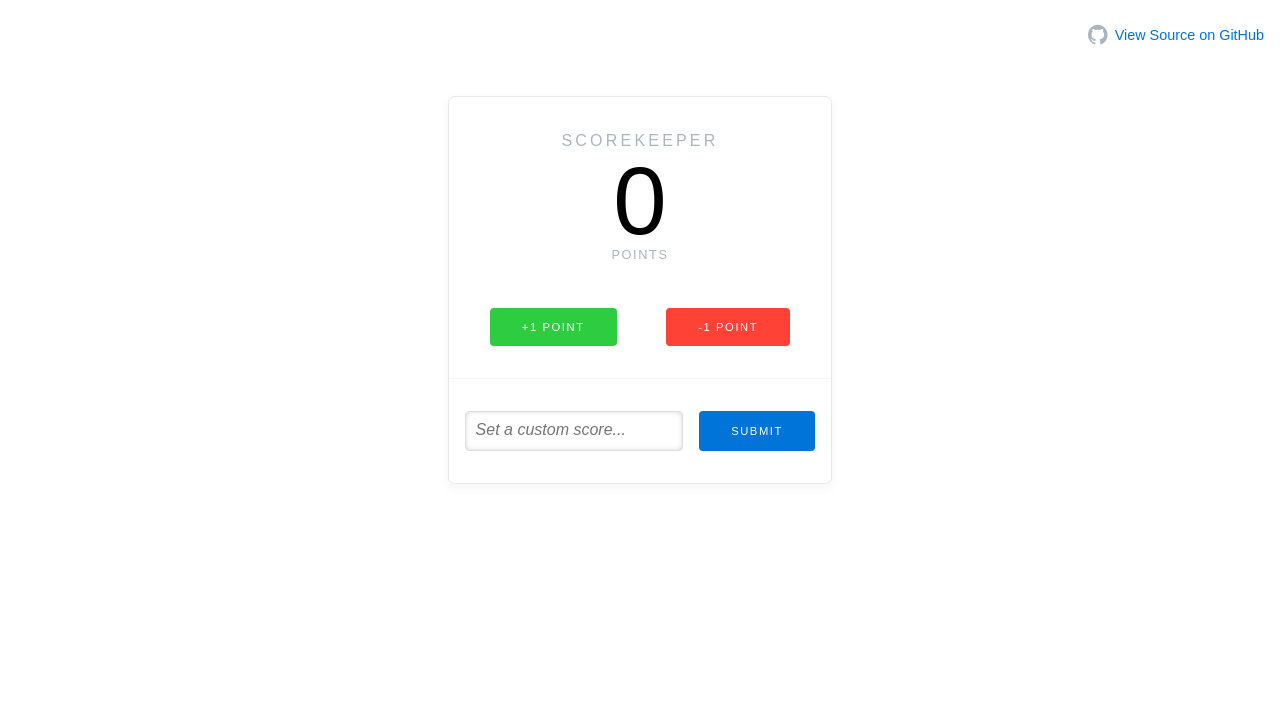
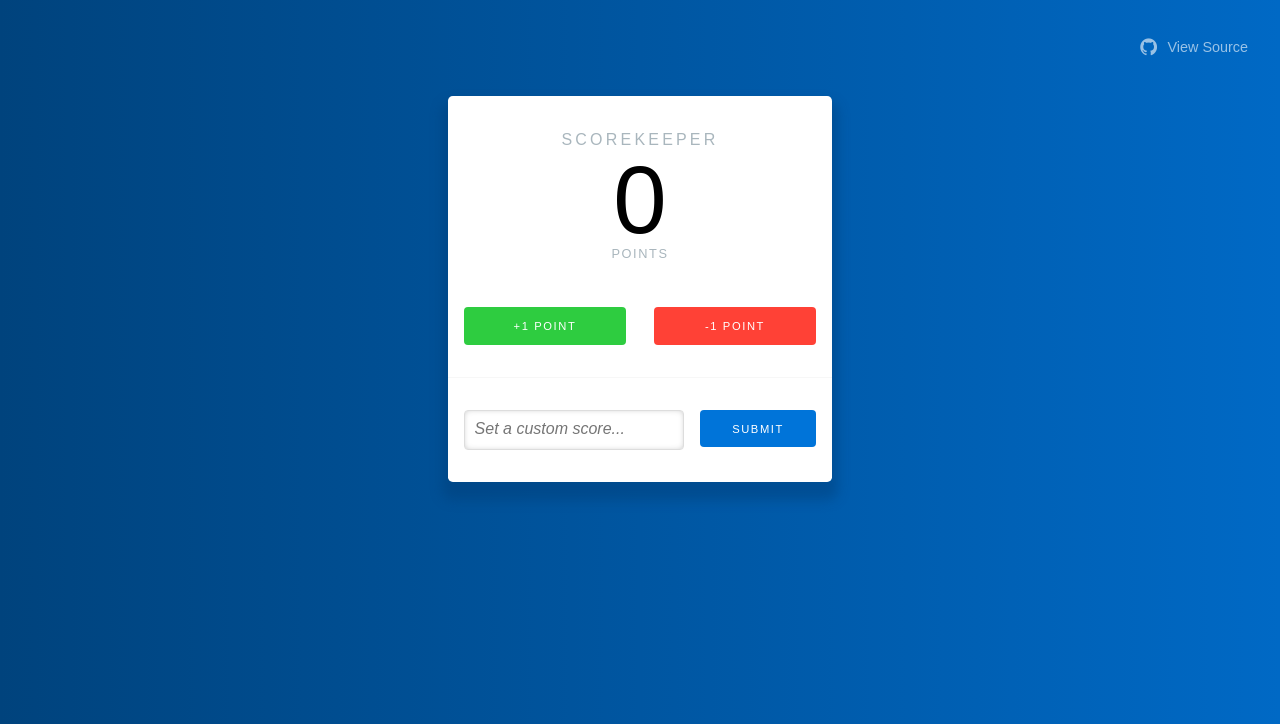
Before and after one commit to mginnard/scorekeeper, a PHP site: page / in a window 1280 px wide. Shown: the top 724 px of the page. Run offline with PHP 8.4, Linux system fonts and the light colour scheme.

Commit message:
update layout, background

```diff
--- a/index.html
+++ b/index.html
@@ -1,6 +1,7 @@
 <!DOCTYPE html>
 <html>
   <head>
+    <meta name="viewport" content="width=device-width, initial-scale=1">
     <title>Scorekeeper</title>
     <link rel='stylesheet' href='https://fonts.googleapis.com/css?family=Open+Sans:400,300italic,300,400italic,600,600italic,700,700italic' type='text/css' />
     <link rel="stylesheet" href="http://code.ionicframework.com/ionicons/2.0.1/css/ionicons.min.css" type="text/css" />
@@ -10,7 +11,7 @@
   </head>
   <body>
     <section class="container">
-      <a class="link-github" href="https://github.com/mginnard/scorekeeper" title="View Source on Github"><span class="icon ion-social-github"></span> View Source on GitHub</a>
+      <a class="link-github" href="https://github.com/mginnard/scorekeeper" title="View Source on Github"><span class="icon ion-social-github"></span> View Source</a>
       <article class="card">
         <div class="card-display">
           <div class="card-title">Scorekeeper</div>
@@ -23,7 +24,9 @@
         </div>
         <div class="card-footer">
           <input id="custom-score-input" type="number" min="0" placeholder="Set a custom score..." />
-          <button class="button-score" id="custom-score-button">Submit</button>
+          <div class="button-score-wrapper">
+            <button class="button-score" id="custom-score-button">Submit</button>
+          </div>
         </div>
       </article>
     </section>
--- a/static/css/site.css
+++ b/static/css/site.css
@@ -12,33 +12,33 @@ body {
   font-family: "Source Sans Pro", sans-serif;
   text-rendering: optimizeLegibility;
   font-kerning: normal;
-  margin: 6rem 2rem; }
+  margin: 6rem 2rem;
+  background: linear-gradient(to left, #0069c5, #00437d); }
 
 .link-github {
   position: absolute;
-  top: 1rem;
-  right: 1rem;
+  top: 2rem;
+  right: 2rem;
   text-decoration: none;
-  color: #0074D9;
+  color: rgba(255, 255, 255, 0.6);
   font-size: .9rem; }
   .link-github:hover {
-    color: #0059a6; }
+    color: #FFFFFF; }
     .link-github:hover .icon {
-      color: #0074D9; }
+      color: #FFFFFF; }
   .link-github .icon {
     position: relative;
-    top: .2rem;
-    color: #a9b6bd;
-    font-size: 1.4rem;
-    margin-right: .2rem; }
+    top: .1rem;
+    color: rgba(255, 255, 255, 0.6);
+    font-size: 1.2rem;
+    margin-right: .4rem; }
 
 .card {
   background-color: #FFFFFF;
   max-width: 24rem;
   margin: 0 auto;
-  box-shadow: 0px 4px 8px 2px rgba(0, 0, 0, 0.03);
-  border-radius: .4rem;
-  border: 1px solid #e9e9e9; }
+  box-shadow: 0px 12px 12px 6px rgba(0, 61, 115, 0.4);
+  border-radius: .3rem; }
 
 .card-title {
   text-transform: uppercase;
@@ -63,28 +63,32 @@ body {
   letter-spacing: .1rem; }
 
 .card-button-group {
-  display: flex;
-  justify-content: space-around;
   padding: 1rem 1rem 2rem; }
+  @media screen and (min-width: 32rem) {
+    .card-button-group {
+      display: flex;
+      justify-content: space-between; } }
 
 button {
+  width: 100%;
   font-size: .7rem;
   text-transform: uppercase;
   letter-spacing: .1rem;
   cursor: pointer;
   border: none;
   padding: .8rem 2rem;
+  margin-bottom: 1rem;
   color: #FFFFFF;
   border-radius: 4px;
   transition: all 80ms ease-in-out; }
-  button:hover {
-    transform: scale(1.1); }
+  @media screen and (min-width: 32rem) {
+    button {
+      width: 46%;
+      margin-bottom: 0; }
+      button:hover {
+        transform: scale(1.1); } }
   button:focus {
     outline: 0; }
-
-.button-increase,
-.button-decrease {
-  margin: 0 .4rem; }
 
 .button-increase {
   background-color: #2ECC40; }
@@ -92,9 +96,16 @@ button {
 .button-decrease {
   background-color: #FF4136; }
 
+.button-score-wrapper {
+  margin-top: 1rem; }
+  @media screen and (min-width: 32rem) {
+    .button-score-wrapper {
+      margin-left: 1rem;
+      margin-top: 0; } }
+
 .button-score {
   background-color: #0074D9;
-  margin-left: 1rem; }
+  width: 100%; }
 
 input[type="number"] {
   width: 100%;
@@ -124,5 +135,7 @@ input[type="number"] {
 
 .card-footer {
   border-top: 1px solid #f7f7f7;
-  padding: 2rem 1rem;
-  display: flex; }
+  padding: 2rem 1rem; }
+  @media screen and (min-width: 32rem) {
+    .card-footer {
+      display: flex; } }
--- a/static/scss/site.scss
+++ b/static/scss/site.scss
@@ -19,27 +19,30 @@ body {
   text-rendering: optimizeLegibility;
   font-kerning: normal;
   margin: 6rem 2rem;
+  background: linear-gradient(to left, darken($blue,4%) , darken($blue,18%));
+
+
 }
 
 .link-github {
   position: absolute;
-  top: 1rem;
-  right: 1rem;
+  top: 2rem;
+  right: 2rem;
   text-decoration: none;
-  color: $blue;
+  color: rgba($white,.6);
   font-size: .9rem;
   &:hover {
-    color: darken($blue, 10%);
+    color: $white;
     .icon {
-      color: $blue;
+      color: $white;
     }
   }
   .icon {
     position: relative;
-    top: .2rem;
-    color: $gray-label;
-    font-size: 1.4rem;
-    margin-right: .2rem;
+    top: .1rem;
+    color: rgba($white,.6);
+    font-size: 1.2rem;
+    margin-right: .4rem;
   }
 
 }
@@ -48,9 +51,8 @@ body {
   background-color: $white;
   max-width: 24rem;
   margin: 0 auto;
-  box-shadow: 0px 4px 8px 2px rgba(0,0,0,0.03);
-  border-radius: .4rem;
-  border: 1px solid lighten(silver,16%);
+  box-shadow: 0px 12px 12px 6px rgba(darken($blue,20%), .4);
+  border-radius: .3rem;
 }
 
 .card-title {
@@ -80,32 +82,35 @@ body {
 }
 
 .card-button-group {
-  display: flex;
-  justify-content: space-around;
+  @media screen and (min-width: 32rem) {
+    display: flex;
+    justify-content: space-between;
+  }
   padding: 1rem 1rem 2rem;
 }
 
 button {
+  width: 100%;
   font-size: .7rem;
   text-transform: uppercase;
   letter-spacing: .1rem;
   cursor: pointer;
   border: none;
   padding: .8rem 2rem;
+  margin-bottom: 1rem;
   color: $white;
   border-radius: 4px;
   transition: all 80ms ease-in-out;
-  &:hover {
-    transform: scale(1.1);
+  @media screen and (min-width: 32rem) {
+    width: 46%;
+    margin-bottom: 0;
+    &:hover {
+      transform: scale(1.1);
+    }
   }
   &:focus {
     outline: 0;
   }
-}
-
-.button-increase,
-.button-decrease {
-  margin: 0 .4rem;
 }
 
 .button-increase {
@@ -116,9 +121,17 @@ button {
   background-color: $red;
 }
 
+.button-score-wrapper {
+  margin-top: 1rem;
+  @media screen and (min-width: 32rem) {
+    margin-left: 1rem;
+    margin-top: 0;
+  }
+}
+
 .button-score {
   background-color: $blue;
-  margin-left: 1rem;
+  width: 100%;
 }
 
 input[type="number"] {
@@ -154,5 +167,7 @@ input[type="number"] {
 .card-footer {
   border-top: 1px solid lighten($silver,10%);
   padding: 2rem 1rem;
-  display: flex;
+  @media screen and (min-width: 32rem) {
+    display: flex;
+  }
 }
```
